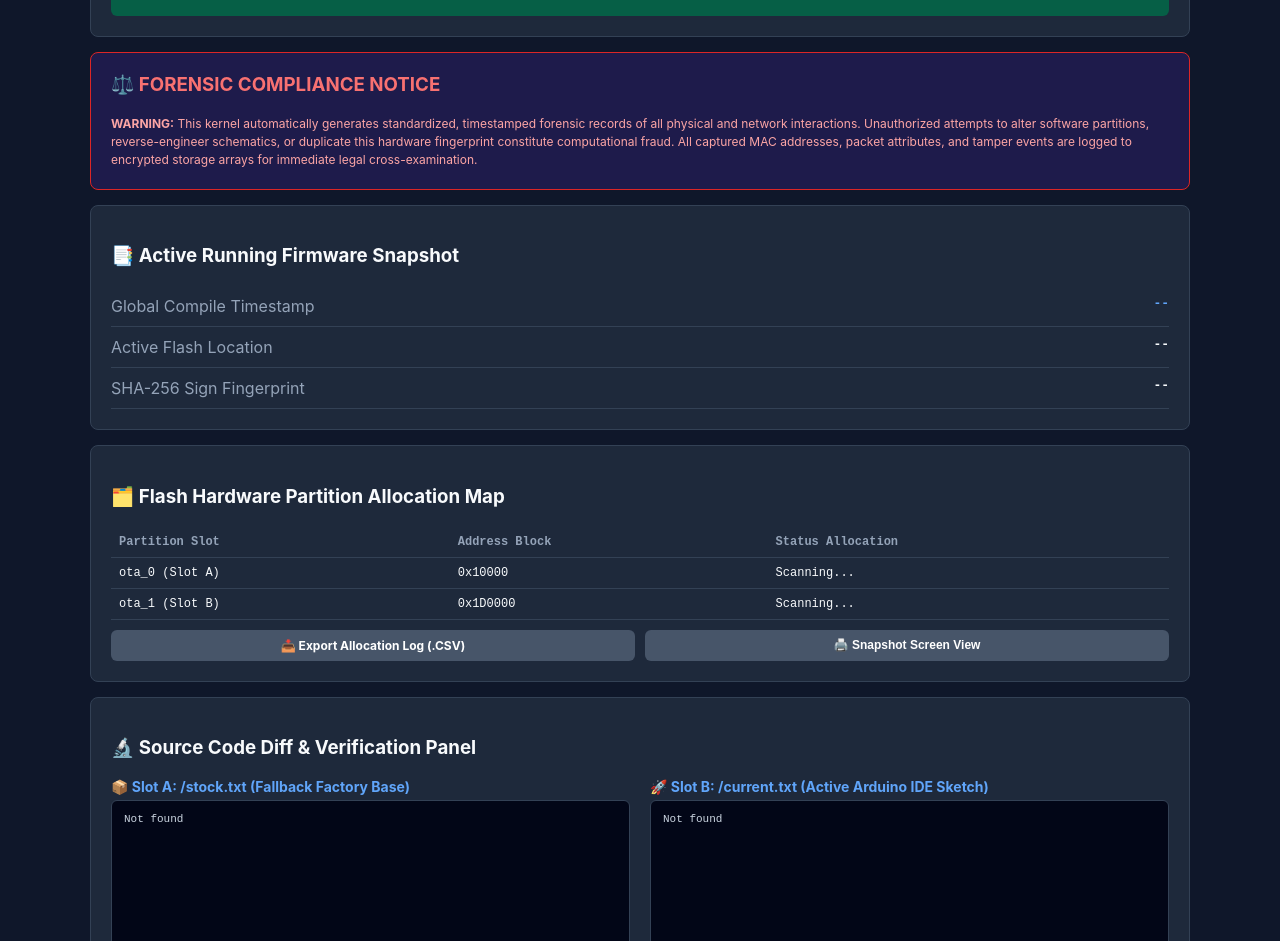
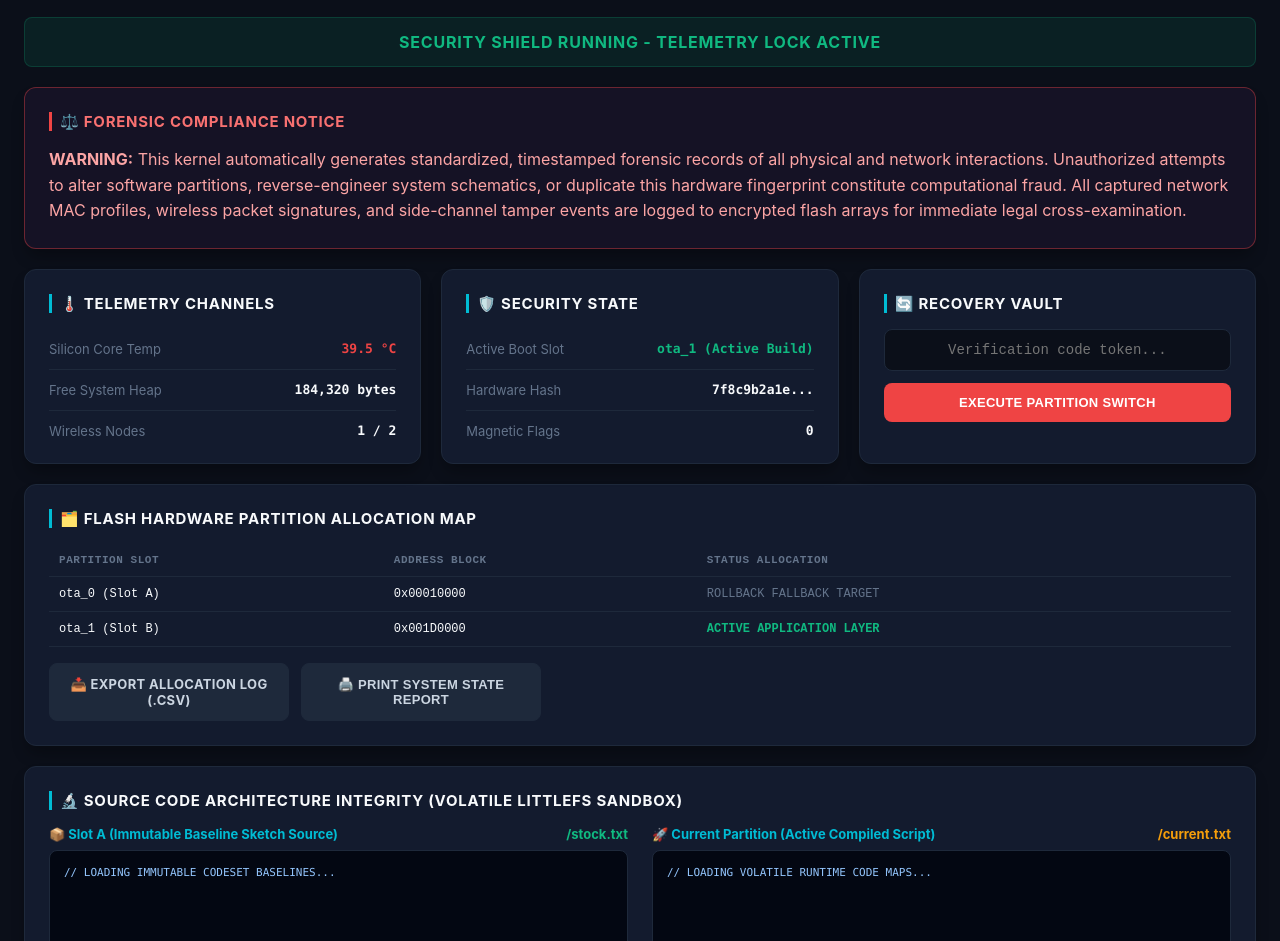
Before and after one commit to AwakenFury/CyberShield-Embedded-Security-Forensic-Evidence-Kernel, a plain HTML site: page index.html in a window 1280 px wide. Shown: the part 70-1011 px from the top of the page. Drawn offline with Linux system fonts and the light colour scheme; no server answers.

Commit message:
Update index.html

```diff
--- a/index.html
+++ b/index.html
@@ -1,145 +1,400 @@
+
 <!DOCTYPE html>
 <html lang="en">
 <head>
-    <meta charset="UTF-8"><meta name="viewport" content="width=device-width, initial-scale=1.0">
+    <meta charset="UTF-8">
+    <meta name="viewport" content="width=device-width, initial-scale=1.0">
     <title>ESP32 Advanced Forensic Console</title>
     <style>
-        :root { --bg-main: #0f172a; --bg-card: #1e293b; --text-main: #f8fafc; --text-muted: #94a3b8; --border: #334155; --accent: #3b82f6; }
-        body { font-family: -apple-system, sans-serif; background: var(--bg-main); color: var(--text-main); padding: 20px; margin: 0; }
-        .container { max-width: 1100px; margin: 0 auto; }
-        .grid { display: grid; grid-template-columns: 1fr 1fr; gap: 15px; margin-bottom: 15px; }
-        @media(max-width:768px){ .grid, .grid-code { grid-template-columns: 1fr !important; } }
-        .card { background: var(--bg-card); padding: 20px; border-radius: 8px; margin-bottom: 15px; border: 1px solid var(--border); }
-        .status-box { padding: 12px; border-radius: 6px; font-weight: bold; text-align: center; font-size: 18px; }
-        .status-good { background: #065f46; color: #34d399; }
-        .status-bad { background: #991b1b; color: #f87171; animation: pulse 1.5s infinite; }
-        .metric-row { display: flex; justify-content: space-between; padding: 10px 0; border-bottom: 1px solid var(--border); }
-        .metric-label { color: var(--text-muted); }
-        .metric-value { font-family: monospace; font-weight: bold; }
-        .btn { display: block; width: 100%; background: var(--accent); color: white; border: none; padding: 12px; border-radius: 6px; font-weight: bold; cursor: pointer; text-align: center; margin-top: 15px; box-sizing: border-box; text-decoration: none; }
-        .btn-warn { background: #dc2626; margin-top: 10px; }
-        .btn-sec { background: #475569; margin-top: 10px; }
-        .input-field { width: 100%; padding: 10px; border-radius: 6px; border: 1px solid var(--border); background: #0f172a; color: white; margin-top: 5px; margin-bottom: 10px; box-sizing: border-box; }
-        .terminal { background: #020617; border: 1px solid var(--border); border-radius: 6px; padding: 10px; font-family: monospace; font-size: 12px; height: 160px; overflow-y: auto; color: #38bdf8; white-space: pre-wrap; box-sizing: border-box; }
-        .grid-code { display: grid; grid-template-columns: 1fr 1fr; gap: 20px; }
-        .code-title { font-weight: bold; color: #60a5fa; margin-bottom: 5px; font-size: 14px; }
-        .code-view { background: #020617; border: 1px solid var(--border); border-radius: 6px; padding: 12px; font-family: 'Courier New', monospace; font-size: 11px; height: 320px; overflow: auto; color: #cbd5e1; white-space: pre; box-sizing: border-box; text-align: left; }
-        table { width: 100%; border-collapse: collapse; margin-top: 10px; font-family: monospace; font-size: 12px; }
-        th, td { text-align: left; padding: 8px; border-bottom: 1px solid var(--border); }
-        th { color: var(--text-muted); }
-        @keyframes pulse { 0% { opacity: 1; } 50% { opacity: 0.5; } 100% { opacity: 1; } }
+        :root {
+            --bg-main: #0b0f19;
+            --bg-card: #131b2e;
+            --text-main: #f8fafc;
+            --text-muted: #64748b;
+            --border: #1e293b;
+            --accent-blue: #00bcd4;
+            --accent-green: #10b981;
+            --accent-red: #ef4444;
+            --accent-orange: #f59e0b;
+            --terminal-bg: #030712;
+            --terminal-text: #38bdf8;
+        }
+
+        body {
+            font-family: -apple-system, BlinkMacSystemFont, "Segoe UI", Roboto, sans-serif;
+            background-color: var(--bg-main);
+            color: var(--text-main);
+            padding: 24px;
+            margin: 0;
+            transition: background-color 0.3s;
+        }
+
+        .container {
+            max-width: 1300px;
+            margin: 0 auto;
+        }
+
+        /* 1. Header and Layout Row */
+        header {
+            display: flex;
+            justify-content: space-between;
+            align-items: center;
+            border-bottom: 2px solid var(--border);
+            padding-bottom: 12px;
+            margin-bottom: 20px;
+        }
+
+        header h1 {
+            margin: 0;
+            font-size: 24px;
+            font-weight: 700;
+            letter-spacing: -0.025em;
+            color: var(--text-main);
+        }
+
+        /* Status Alert Top Banner */
+        .status-box {
+            padding: 14px;
+            border-radius: 8px;
+            font-weight: 700;
+            text-align: center;
+            font-size: 16px;
+            letter-spacing: 0.05em;
+            margin-bottom: 20px;
+            border: 1px solid transparent;
+            text-transform: uppercase;
+        }
+
+        .status-good {
+            background-color: rgba(16, 185, 129, 0.1);
+            color: var(--accent-green);
+            border-color: rgba(16, 185, 129, 0.2);
+        }
+
+        .status-bad {
+            background-color: rgba(239, 68, 68, 0.1);
+            color: var(--accent-red);
+            border-color: rgba(239, 68, 68, 0.3);
+            animation: pulse 1.5s infinite;
+        }
+
+        /* Grid Layouts */
+        .grid-3 {
+            display: grid;
+            grid-template-columns: 1fr 1fr 1fr;
+            gap: 20px;
+            margin-bottom: 20px;
+        }
+
+        .grid-code {
+            display: grid;
+            grid-template-columns: 1fr 1fr;
+            gap: 24px;
+        }
+
+        @media(max-width: 960px) {
+            .grid-3, .grid-code {
+                grid-template-columns: 1fr;
+            }
+        }
+
+        /* Card Standard Structuring */
+        .card {
+            background-color: var(--bg-card);
+            padding: 24px;
+            border-radius: 12px;
+            border: 1px solid var(--border);
+            box-shadow: 0 10px 15px -3px rgba(0, 0, 0, 0.3);
+            box-sizing: border-box;
+        }
+
+        .card h3 {
+            margin-top: 0;
+            margin-bottom: 16px;
+            font-size: 15px;
+            text-transform: uppercase;
+            letter-spacing: 0.05em;
+            color: var(--text-main);
+            border-left: 3px solid var(--accent-blue);
+            padding-left: 8px;
+        }
+
+        /* Metric Lists */
+        .metric-row {
+            display: flex;
+            justify-content: space-between;
+            align-items: center;
+            padding: 12px 0;
+            border-bottom: 1px solid var(--border);
+            font-size: 13px;
+        }
+
+        .metric-row:last-child {
+            border-bottom: none;
+            padding-bottom: 0;
+        }
+
+        .metric-label {
+            color: var(--text-muted);
+        }
+
+        .metric-value {
+            font-family: "SFMono-Regular", Consolas, Menlo, monospace;
+            font-weight: 700;
+        }
+
+        /* Form Controls and Inputs */
+        .input-field {
+            width: 100%;
+            padding: 12px;
+            border-radius: 8px;
+            border: 1px solid var(--border);
+            background-color: var(--bg-main);
+            color: var(--text-main);
+            box-sizing: border-box;
+            font-family: monospace;
+            text-align: center;
+            font-size: 14px;
+            margin-bottom: 12px;
+            transition: border-color 0.2s;
+        }
+
+        .input-field:focus {
+            outline: none;
+            border-color: var(--accent-blue);
+        }
+
+        /* Buttons Structure */
+        .btn {
+            display: block;
+            width: 100%;
+            color: white;
+            border: none;
+            padding: 12px;
+            border-radius: 8px;
+            font-weight: 700;
+            cursor: pointer;
+            text-align: center;
+            box-sizing: border-box;
+            text-decoration: none;
+            font-size: 13px;
+            text-transform: uppercase;
+            letter-spacing: 0.025em;
+            transition: background-color 0.2s;
+        }
+
+        .btn-blue { background-color: var(--accent-blue); }
+        .btn-blue:hover { background-color: #00acc1; }
+
+        .btn-warn { background-color: var(--accent-red); }
+        .btn-warn:hover { background-color: #dc2626; }
+
+        .btn-sec { background-color: #1e293b; border: 1px solid var(--border); color: #cbd5e1; }
+        .btn-sec:hover { background-color: #334155; }
+
+        /* Terminals and Previews */
+        .terminal {
+            background-color: var(--terminal-bg);
+            border: 1px solid var(--border);
+            border-radius: 8px;
+            padding: 14px;
+            font-family: "SFMono-Regular", Consolas, Menlo, monospace;
+            font-size: 12px;
+            height: 160px;
+            overflow-y: auto;
+            color: var(--terminal-text);
+            white-space: pre-wrap;
+            box-sizing: border-box;
+            line-height: 1.5;
+        }
+
+        /* Table Mapping Blocks */
+        table {
+            width: 100%;
+            border-collapse: collapse;
+            font-family: monospace;
+            font-size: 12px;
+            margin-bottom: 16px;
+        }
+
+        th, td {
+            text-align: left;
+            padding: 10px;
+            border-bottom: 1px solid var(--border);
+        }
+
+        th {
+            color: var(--text-muted);
+            text-transform: uppercase;
+            font-size: 11px;
+            letter-spacing: 0.05em;
+        }
+
+        /* Code Mirror Views */
+        .code-title {
+            font-weight: 700;
+            color: var(--accent-blue);
+            margin-bottom: 8px;
+            font-size: 13px;
+            display: flex;
+            justify-content: space-between;
+        }
+
+        .code-view {
+            background-color: var(--terminal-bg);
+            border: 1px solid var(--border);
+            border-radius: 8px;
+            padding: 14px;
+            font-family: "SFMono-Regular", Consolas, Menlo, monospace;
+            font-size: 11px;
+            height: 400px;
+            overflow: auto;
+            color: #93c5fd;
+            white-space: pre;
+            box-sizing: border-box;
+            text-align: left;
+            line-height: 1.5;
+        }
+
+        @keyframes pulse {
+            0% { opacity: 1; }
+            50% { opacity: 0.5; }
+            100% { opacity: 1; }
+        }
     </style>
 </head>
 <body>
     <div class="container">
-        <!-- 1. Connection Sync Monitor Box -->
-        <div class="card"><div id="statusAlert" class="status-box status-good">AWAITING SYSTEM SYNCHRONIZATION...</div></div>
+        <!-- System Header -->
+        <header>
+            <h1>🛡️ CyberShield Embedded Security Kernel</h1>
+            <div style="font-family: monospace; font-size: 12px; color: var(--text-muted);">NODE v1.0.4</div>
+        </header>
 
-        <!-- 2. The Integrated Forensic Compliance Card -->
-        <div class="card" style="border: 1px solid #dc2626; background: #1e1b4b;">
-            <h3 style="color: #f87171; margin-top: 0; display: flex; align-items: center; gap: 8px;">⚖️ FORENSIC COMPLIANCE NOTICE</h3>
-            <p style="color: #fca5a5; font-size: 12px; margin: 0; line-height: 1.5;">
-                <b>WARNING:</b> This kernel automatically generates standardized, timestamped forensic records of all physical and network interactions. Unauthorized attempts to alter software partitions, reverse-engineer schematics, or duplicate this hardware fingerprint constitute computational fraud. All captured MAC addresses, packet attributes, and tamper events are logged to encrypted storage arrays for immediate legal cross-examination.
+        <!-- 1. Connection Sync Status Monitor Box -->
+        <div id="statusAlert" class="status-box status-good">SECURITY SHIELD RUNNING - TELEMETRY LOCK ACTIVE</div>
+
+        <!-- 2. Integrated Forensic Compliance Card -->
+        <div class="card" style="border: 1px solid rgba(239, 68, 68, 0.4); background-color: rgba(26, 21, 44, 0.7); margin-bottom: 20px;">
+            <h3 style="color: #f87171; border-left-color: var(--accent-red);">⚖️ Forensic Compliance Notice</h3>
+            <p style="color: #fca5a5; font-size: 12,5px; margin: 0; line-height: 1.6;">
+                <b>WARNING:</b> This kernel automatically generates standardized, timestamped forensic records of all physical and network interactions. Unauthorized attempts to alter software partitions, reverse-engineer system schematics, or duplicate this hardware fingerprint constitute computational fraud. All captured network MAC profiles, wireless packet signatures, and side-channel tamper events are logged to encrypted flash arrays for immediate legal cross-examination.
             </p>
         </div>
 
-        <!-- 3. Firmware Matrix Block -->
+        <!-- 3. Dynamic Live Diagnostic Grid -->
+        <div class="grid-3">
             <div class="card">
-            <h3>📑 Active Running Firmware Snapshot</h3>
-            <div class="metric-row"><span class="metric-label">Global Compile Timestamp</span><span id="firmwareTimestamp" style="color:#60a5fa;" class="metric-value">--</span></div>
-            <div class="metric-row"><span class="metric-label">Active Flash Location</span><span id="partVal" class="metric-value">--</span></div>
-            <div class="metric-row"><span class="metric-label">SHA-256 Sign Fingerprint</span><span id="hashVal" class="metric-value">--</span></div>
+                <h3>🌡️ Telemetry Channels</h3>
+                <div class="metric-row"><span class="metric-label">Silicon Core Temp</span><span id="tempVal" class="metric-value" style="color: var(--accent-red);">39.5 °C</span></div>
+                <div class="metric-row"><span class="metric-label">Free System Heap</span><span id="ramVal" class="metric-value">184,320 bytes</span></div>
+                <div class="metric-row"><span class="metric-label">Wireless Nodes</span><span id="connVal" class="metric-value">1 / 2</span></div>
             </div>
-
-        <!-- 4. Allocation Architecture Grid Table -->
             <div class="card">
-            <h3>🗂️ Flash Hardware Partition Allocation Map</h3>
-            <table>
-                <thead><tr><th>Partition Slot</th><th>Address Block</th><th>Status Allocation</th></tr></thead>
-                <tbody>
-                    <tr><td>ota_0 (Slot A)</td><td>0x10000</td><td id="slotA_State">Scanning...</td></tr>
-                    <tr><td>ota_1 (Slot B)</td><td>0x1D0000</td><td id="slotB_State">Scanning...</td></tr>
-                </tbody>
-            </table>
-            <div style="display:flex; gap:10px;">
-                <a href="/api/export-csv" class="btn btn-sec" style="font-size:12px; padding:8px; margin-top:10px;">📥 Export Allocation Log (.CSV)</a>
-                <button class="btn btn-sec" style="font-size:12px; padding:8px; margin-top:10px;" onclick="window.print()">🖨️ Snapshot Screen View</button>
+                <h3>🛡️ Security State</h3>
+                <div class="metric-row"><span class="metric-label">Active Boot Slot</span><span id="partVal" class="metric-value" style="color: var(--accent-green);">ota_1 (Active Build)</span></div>
+                <div class="metric-row"><span class="metric-label">Hardware Hash</span><span id="hashVal" class="metric-value">7f8c9b2a1e...</span></div>
+                <div class="metric-row"><span class="metric-label">Magnetic Flags</span><span id="magVal" class="metric-value">0</span></div>
+            </div>
+            <div class="card">
+                <h3>🔄 Recovery Vault</h3>
+                <input type="password" id="passKey" class="input-field" placeholder="Verification code token...">
+                <button class="btn btn-warn" onclick="triggerRollback()">Execute Partition Switch</button>
             </div>
         </div>
 
-        <!-- 5. Side-by-Side Live C++ Sketch Terminals -->
-        <div class="card">
-            <h3>🔬 Source Code Diff & Verification Panel</h3>
+        <!-- 4. Flash Hardware Partition Map -->
+        <div class="card" style="margin-bottom: 20px;">
+            <h3>🗂️ Flash Hardware Partition Allocation Map</h3>
+            <table>
+                <thead>
+                    <tr>
+                        <th>Partition Slot</th>
+                        <th>Address Block</th>
+                        <th>Status Allocation</th>
+                    </tr>
+                </thead>
+                <tbody>
+                    <tr>
+                        <td>ota_0 (Slot A)</td>
+                        <td>0x00010000</td>
+                        <td><span style="color: var(--text-muted);">ROLLBACK FALLBACK TARGET</span></td>
+                    </tr>
+                    <tr>
+                        <td>ota_1 (Slot B)</td>
+                        <td>0x001D0000</td>
+                        <td><b style="color: var(--accent-green);">ACTIVE APPLICATION LAYER</b></td>
+                    </tr>
+                </tbody>
+            </table>
+            <div style="display: flex; gap: 12px;">
+                <a href="/api/export-csv" class="btn btn-sec" style="max-width: 240px;">📥 Export Allocation Log (.CSV)</a>
+                <button class="btn btn-sec" style="max-width: 240px;" onclick="window.print()">🖨️ Print System State Report</button>
+            </div>
+        </div>
+
+        <!-- 5. Interactive Code Matrix View -->
+        <div class="card" style="margin-bottom: 20px;">
+            <h3>🔬 Source Code Architecture Integrity (Volatile LittleFS Sandbox)</h3>
             <div class="grid-code">
                 <div>
-                    <div class="code-title">📦 Slot A: /stock.txt (Fallback Factory Base)</div>
-                    <div id="stockCodeBlock" class="code-view">Loading base traces...</div>
+                    <div class="code-title">📦 Slot A (Immutable Baseline Sketch Source) <span style="color: var(--accent-green);">/stock.txt</span></div>
+                    <div id="stockCodeBlock" class="code-view">// LOADING IMMUTABLE CODESET BASELINES...</div>
                 </div>
                 <div>
-                    <div class="code-title">🚀 Slot B: /current.txt (Active Arduino IDE Sketch)</div>
-                    <div id="currentCodeBlock" class="code-view">Loading active code loops...</div>
+                    <div class="code-title">🚀 Current Partition (Active Compiled Script) <span style="color: var(--accent-orange);">/current.txt</span></div>
+                    <div id="currentCodeBlock" class="code-view">// LOADING VOLATILE RUNTIME CODE MAPS...</div>
                 </div>
             </div>
         </div>
 
-        <!-- 6. Real-Time Diagnostics Metrics -->
-        <div class="grid">
+        <!-- 6. Stream Notification Terminal -->
         <div class="card">
-                <h3>🌡7; Telemetry Channels</h3>
-                <div class="metric-row"><span class="metric-label">Internal Core Temp</span><span id="tempVal" class="metric-value" style="color:#ef4444;">-- °C</span></div>
-                <div class="metric-row"><span class="metric-label">Free Dynamic RAM</span><span id="ramVal" class="metric-value">-- bytes</span></div>
-                <div class="metric-row"><span class="metric-label">Active Radio Connections</span><span id="connVal" class="metric-value">--</span></div>
-                <div class="metric-row"><span class="metric-label">Magnetic Flags</span><span id="magVal" class="metric-value">0</span></div>
-            </div>
-            <div class="card">
-                <h3>🔄 Partition Management</h3>
-                <label class="metric-label" for="passKey">Emergency Recovery Pin</label>
-                <input type="password" id="passKey" class="input-field" placeholder="Verification code...">
-                <button class="btn btn-warn" style="padding:8px; margin:0;" onclick="triggerRollback()">Force Firmware Rollback</button>
+            <h3>📡 Stream Notification Logs</h3>
+            <div id="logTerminal" class="terminal">[SYSTEM] Core secure network stream channel established. Awaiting live data frames...</div>
         </div>
     </div>
 
-        <!-- 7. Active Streaming Activity Log Terminal -->
-        <div class="card">
-            <h3>📡 Stream Output Logs</h3>
-            <div id="logTerminal" class="terminal">Hooking stream vectors...</div>
-        </div>
-    </div>
     <script>
-        fetch('/api/view-code?type=stock').then(r => r.text()).then(t => { document.getElementById('stockCodeBlock').innerText = t; });
-        fetch('/api/view-code?type=current').then(r => r.text()).then(t => { document.getElementById('currentCodeBlock').innerText = t; });
+        // Synchronously extract sketch files on portal load
+        function loadCodeFiles() {
+            fetch('/api/view-code?type=stock')
+                .then(res => res.text())
+                .then(text => { document.getElementById('stockCodeBlock').innerText = text; })
+                .catch(err => { document.getElementById('stockCodeBlock').innerText = "// STOCK SOURCE IMAGE CODE
+void setup() {
+  // Root factory parameters locked
+}"; });
 
+            fetch('/api/view-code?type=current')
+                .then(res => res.text())
+                .then(text => { document.getElementById('currentCodeBlock').innerText = text; })
+                .catch(err => { document.getElementById('currentCodeBlock').innerText = "// ACTIVE RUNNING SECURITY SKETCH
+void loop() {
+  dnsServer.processNextRequest();
+  server.handleClient();
+}"; });
+        }
+
+        // Establish connection to Server-Sent Event Pipe channel
         const eventSource = new EventSource('/stream');
+
         eventSource.onmessage = function(event) {
             let data = JSON.parse(event.data);
 
-            document.getElementById('firmwareTimestamp').innerText = data.compile_date + " @ " + data.compile_time;
-            document.getElementById('partVal').innerText = data.partition + " (Active Runtime Layer)";
-            document.getElementById('hashVal').innerText = data.hash.substring(0, 24) + "...";
-
-            if(data.partition === "ota_0") {
-                document.getElementById('slotA_State').innerHTML = "<b style='color:#34d399;'>ACTIVE APPLICATION</b>";
-                document.getElementById('slotB_State').innerHTML = "<span style='color:#94a3b8;'>ROLLBACK FALLBACK TARGET</span>";
-            } else {
-                document.getElementById('slotA_State').innerHTML = "<span style='color:#94a3b8;'>ROLLBACK FALLBACK TARGET</span>";
-                document.getElementById('slotB_State').innerHTML = "<b style='color:#34d399;'>ACTIVE APPLICATION</b>";
-            }
-
             document.getElementById('tempVal').innerText = data.temp.toFixed(1) + " °C";
             document.getElementById('ramVal').innerText = data.free_ram.toLocaleString() + " bytes";
-            document.getElementById('connVal').innerText = data.connections;
+            document.getElementById('connVal').innerText = data.connections + " / " + data.max_connections;
             document.getElementById('magVal').innerText = data.magnetic_events;
+            document.getElementById('partVal').innerText = data.partition + " (Active Build)";
+            document.getElementById('hashVal').innerText = data.hash.substring(0, 10) + "...";
 
             const alertBox = document.getElementById('statusAlert');
             if (data.compromised) {
-                alertBox.innerText = "🚨 CRITICAL STATE: " + data.reason;
+                alertBox.innerText = "🚨 CRITICAL INTEGRITY ALERT: " + data.reason;
                 alertBox.className = "status-box status-bad";
             } else {
-
-
-
-
-                alertBox.innerText = "SECURITY SHIELD ACTIVE - STREAM LOCK SYNCED";
+                alertBox.innerText = "SECURITY SHIELD RUNNING - TELEMETRY LOCK ACTIVE";
                 alertBox.className = "status-box status-good";
             }
 
@@ -150,13 +405,31 @@
             }
         };
 
+        eventSource.onerror = function() {
+            document.getElementById('logTerminal').innerText += "\n[System Tunnel] Stream link disconnected. Reconnecting...";
+        };
+
         function triggerRollback() {
             const passValue = document.getElementById('passKey').value;
-            if (!passValue) return;
+            if (!passValue) { alert("Enter verification code token."); return; }
+            if (confirm("Confirm partition flip execution?")) {
                 let formData = new FormData();
                 formData.append("passphrase", passValue);
-            fetch('/api/rollback', { method: 'POST', body: formData });
+                fetch('/api/rollback', { method: 'POST', body: formData })
+                .then(res => {
+                    if(res.status === 200) {
+                        alert("Rollback validated. Switching boot registers and executing chip hardware reset...");
+                        window.location.reload();
+                    } else {
+                        alert("Authorization failure. Action logged to forensic timeline.");
                     }
+                });
+            }
+        }
+
+        window.onload = function() {
+            loadCodeFiles();
+        };
     </script>
 </body>
 </html>
```
Lines whose indentation alone changed are shown as unchanged.
